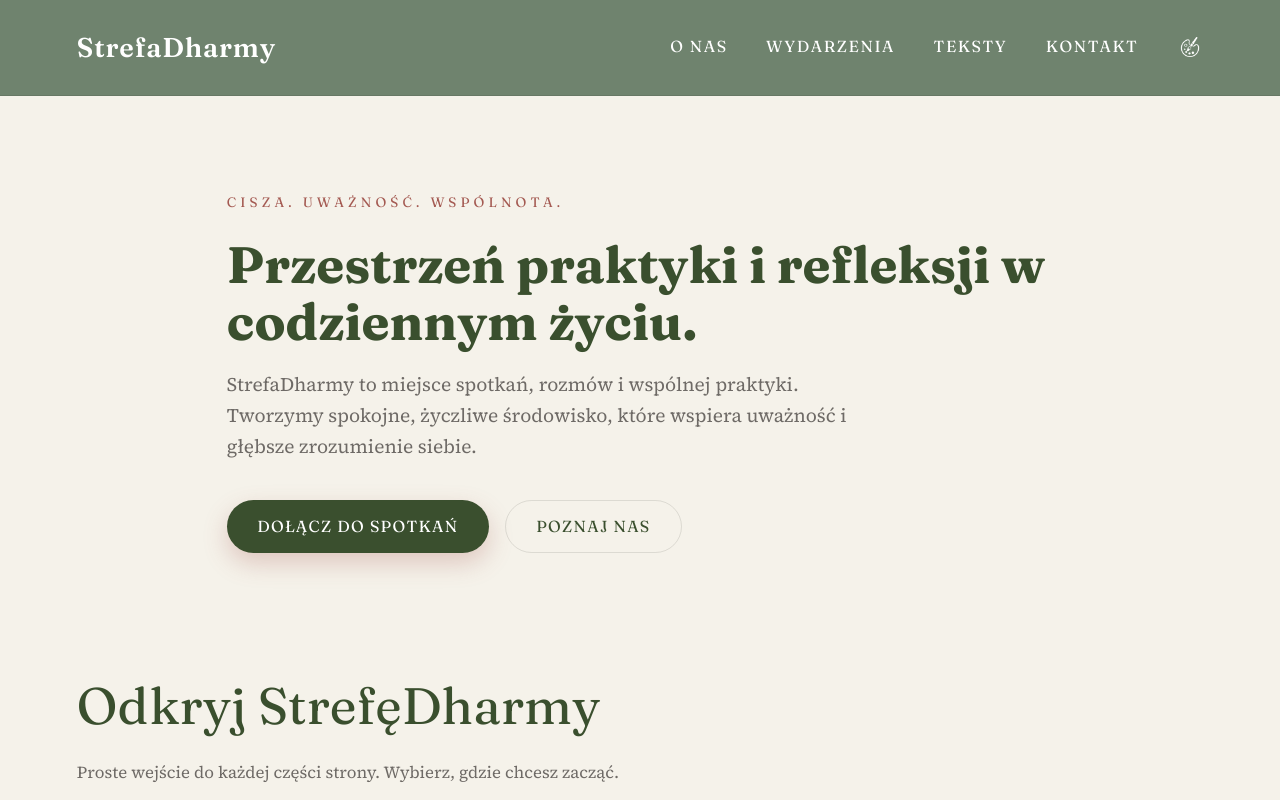
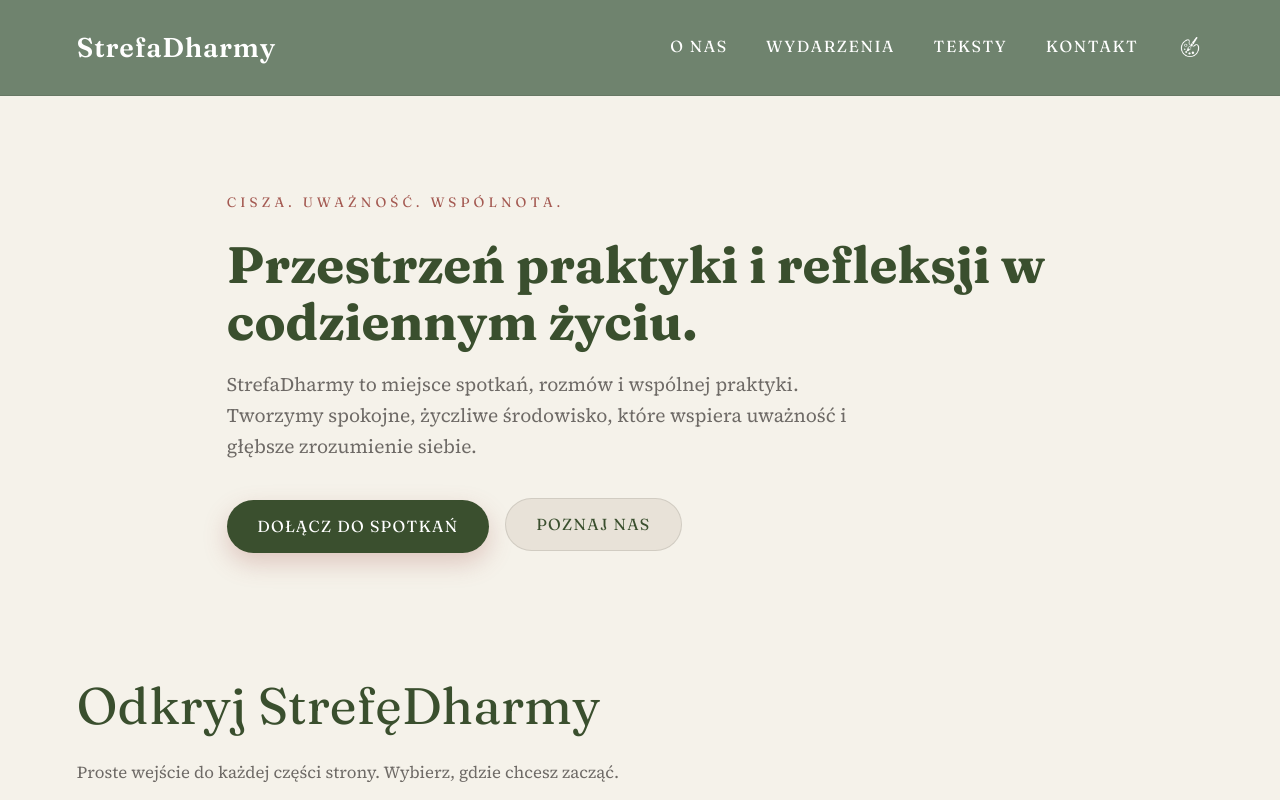
Before and after one commit to wdudek82/web-sferadharmy-ang, an Angular app: page / in a window 1280 px wide. In both pictures the pointer is over the link "POZNAJ NAS". Shown: the top 800 px of the page. Built offline with nearby package versions, Linux system fonts and the light colour scheme; a web font is replaced by a local one.

Commit message:
SD-3: Add on hover effect to ghost button

```diff
--- a/src/styles.scss
+++ b/src/styles.scss
@@ -114,6 +114,11 @@ button {
   background: transparent;
 }
 
+.btn.ghost:hover {
+  transform: translateY(-2px);
+  background: var(--surface-secondary);
+}
+
 .card {
   background: var(--card-bg);
   padding: 2rem;
```
